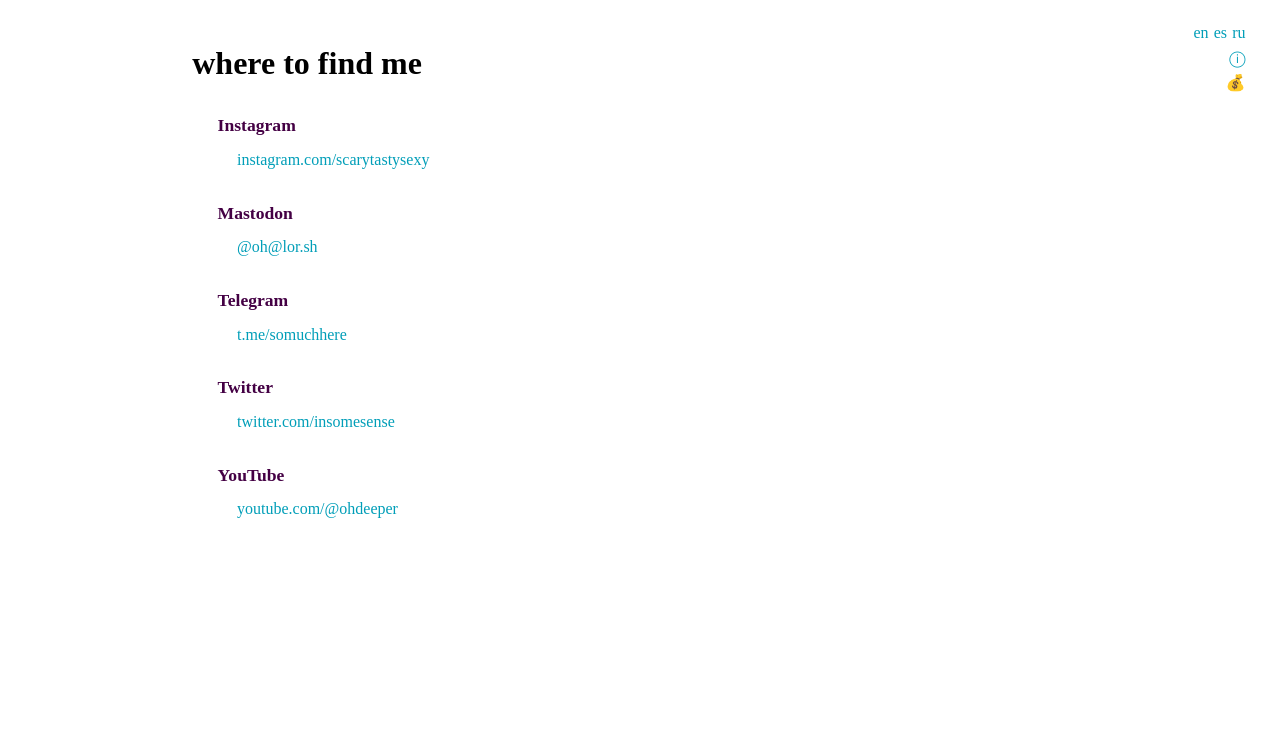
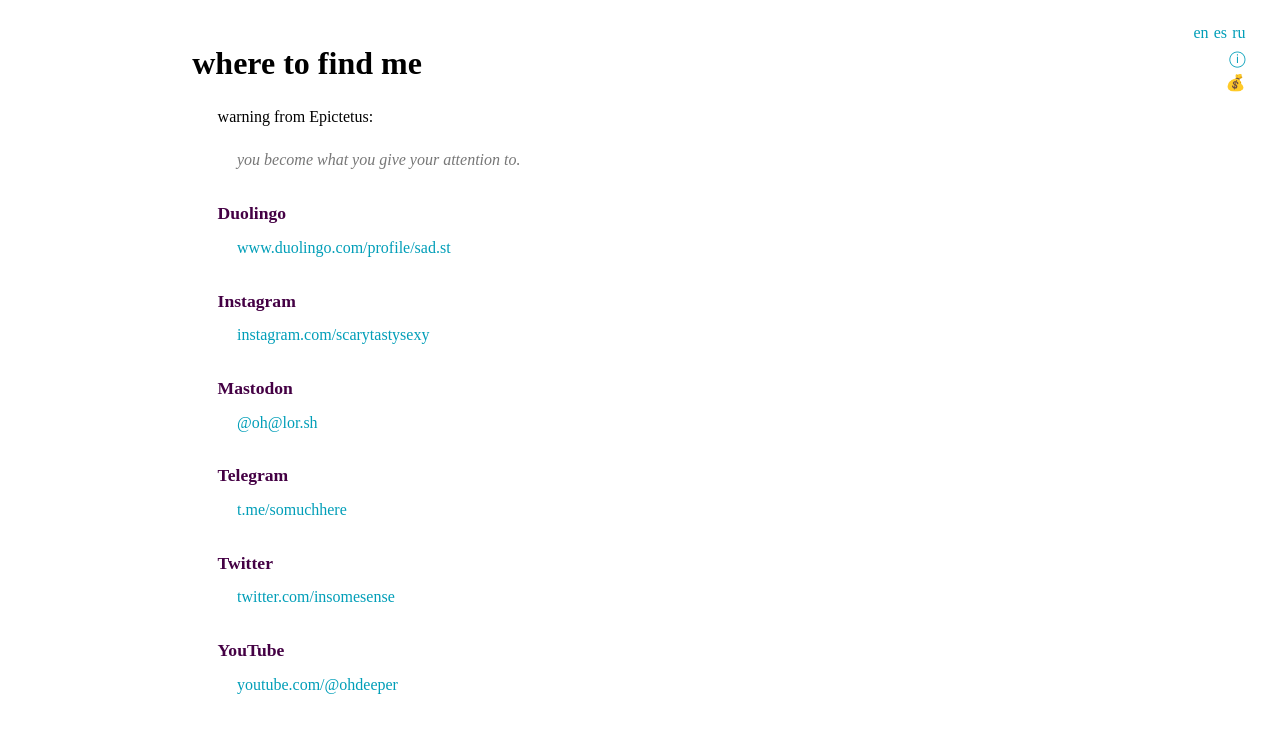
Before and after one commit to slr/slr.github.io, a Jekyll site: the page built from about.html, in a window 1280 px wide. Shown: the top 733 px of the page. Built offline with Jekyll 4.4.1, drawn with Linux system fonts in a browser that asks for light colours.

Commit message:
edit about page

```diff
--- a/about.html
+++ b/about.html
@@ -11,7 +11,23 @@
 <h1 lang="en">where to find me</h1>
 <h1 lang="es">donde encontrarme</h1>
 </header>
+<div lang="ru">
+<p>предупреждение от Эпиктета:
+<p class="qt">ты становишься тем, чему уделяешь внимание.
+</div>
+<div lang="en">
+<p>warning from Epictetus:
+<p class="qt">you become what you give your attention to.
+</div>
+<div lang="es">
+<p>advertencia de Epicteto:
+<p class="qt">te conviertes en aquello a lo que le prestas atención.
+</div>
 <ul class="pl">
+<li>
+<h2>Duolingo</h2>
+<div><a href="https://www.duolingo.com/profile/sad.st">www.duolingo.com/profile/sad.st</a></div>
+</li>
 <li>
 <h2>Instagram</h2>
 <div><a href="https://instagram.com/scarytastysexy">instagram.com/scarytastysexy</a></div>
```
